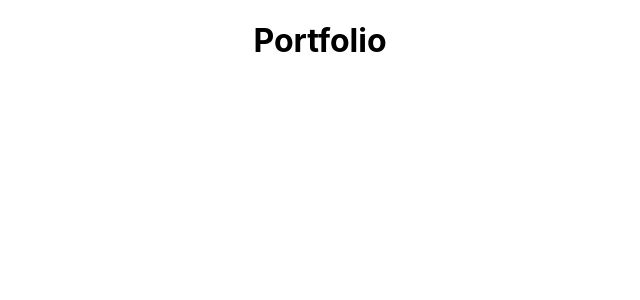
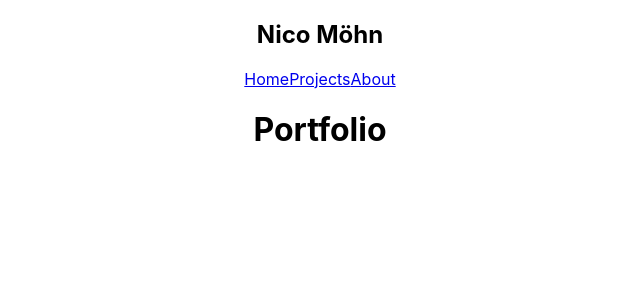
Before and after one commit to nitodeco/nitodeco-portfolio, a React (Create React App) app: page / in a window 1280 px wide. Shown: the top 300 px of the page, without its empty margins (320-960 px from the left). Built offline with nearby package versions, Linux system fonts and the light colour scheme.

Commit message:
Added navigtaion bar component

```diff
--- a/src/App.js
+++ b/src/App.js
@@ -1,8 +1,10 @@
 import './App.css';
+import Navigation from './Navigation.js';
 
 function App() {
   return (
     <div className="App">
+      <Navigation />
       <div className="content">
         <h1>Portfolio</h1>
       </div>
--- /dev/null
+++ b/src/Navigation.js
@@ -0,0 +1,14 @@
+const Navigation = () => {
+    return (
+        <nav className="navbar">
+            <h1>Nico Möhn</h1>
+            <div className="links">
+                <a href="/">Home</a>
+                <a href="/projects">Projects</a>
+                <a href="/about">About</a>
+            </div>
+        </nav>
+    );
+}
+
+export default Navigation;
```
